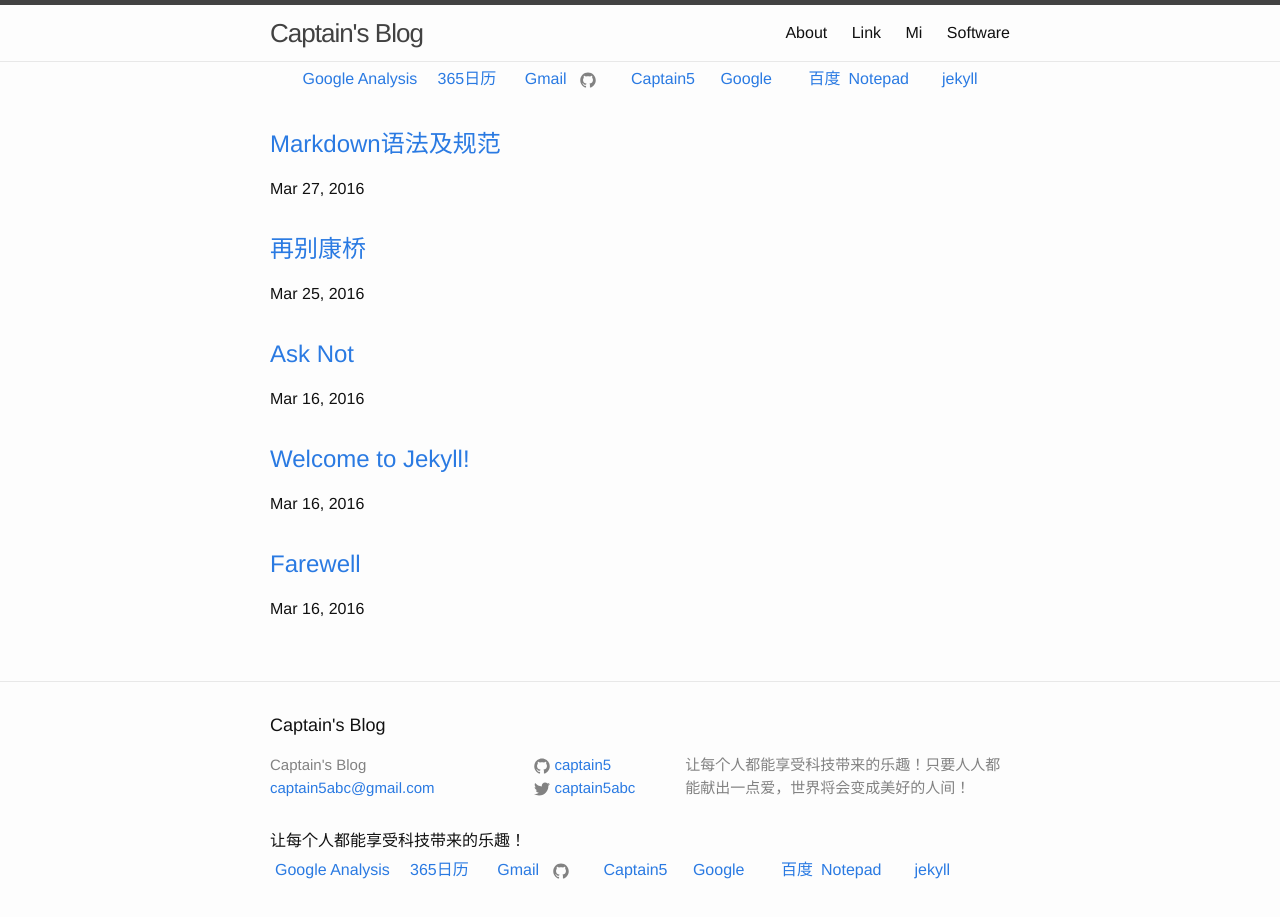
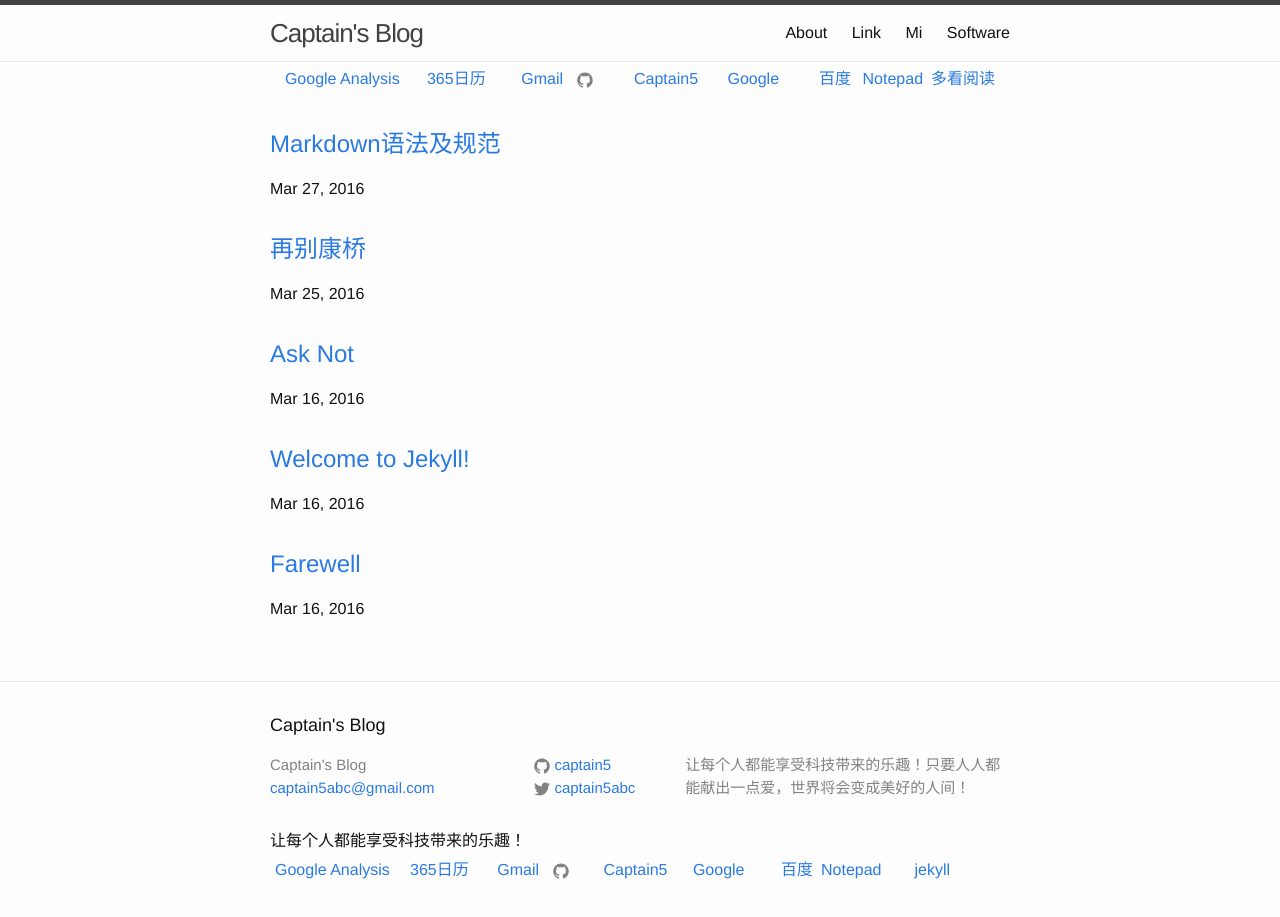
Before and after one commit to captain5/captain5.github.io, a Jekyll site: the page built from index.html, in a window 1280 px wide. Built offline with Jekyll 4.4.1, drawn with Linux system fonts in a browser that asks for light colours.

Commit message:
Update default.html

```diff
--- a/_layouts/default.html
+++ b/_layouts/default.html
@@ -7,7 +7,7 @@
     {% include header.html %}
   <div align=center>
   <table cellpadding=3>
-      <tr><td align=left width=20%><a href="https://analytics.google.com"  target="_black">Google Analysis</a></td>
+      <tr><td width=20%><a href="https://analytics.google.com"  target="_black">Google Analysis</a></td>
       <td align=left width=10%><a href="http://www.365rili.com/"  target="_black">365日历</a></td>
       <td align=right width=10%><a href="https://mail.google.com"  target="_black">Gmail</a></td>
         <td width=5% align=center>{% include icon-github.html %}</td>
@@ -15,7 +15,7 @@
         <td align=right><a href="https://www.google.com.hk"  target="_black">Google</a></td>
         <td align=right width=10%><a href="https://www.baidu.com/"  target="_black">百度</a></td>
         <td align=right width=10%><a href="http://notepad.flowsoft7.com/"  target="_black">Notepad</a></td>
-        <td align=right width=10%><a href="https://jekyllrb.com/"  target="_black">jekyll</a></td>
+        <td align=right width=10%><a href="http://www.duokan.com/u/mybook"  target="_black">多看阅读</a></td>
       </tr></table>
   </div>
       <div class="page-content">
```
